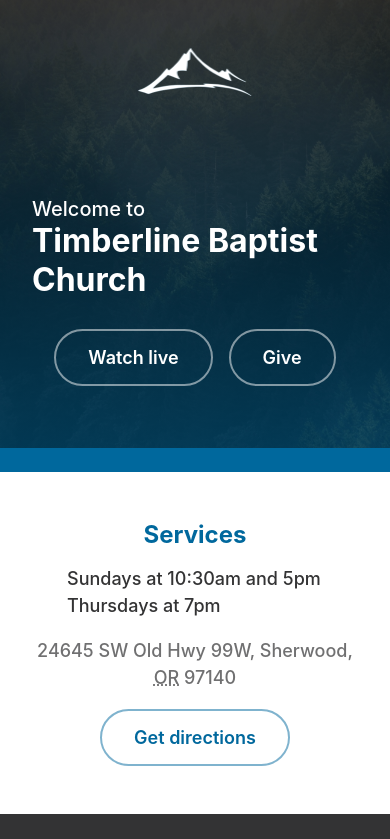
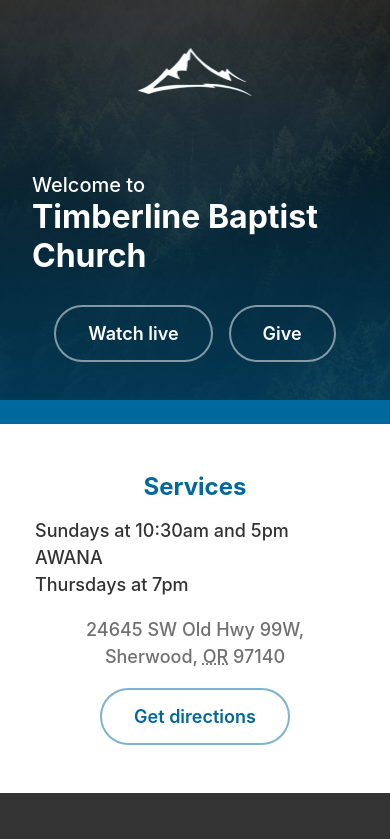
Before and after one commit to jonsuh/timberline-baptist, a React (Create React App) app: page / in a window 390 px wide. Shown: the top 839 px of the page. Built offline with nearby package versions, Linux system fonts and the light colour scheme.

Commit message:
Improve responsiveness. Update info.

```diff
--- a/src/App.css
+++ b/src/App.css
@@ -47,6 +47,10 @@
   background-color: rgba(var(--link-color-rgb), 0.1);
 }
 
-.d-if {
+.d--if {
   display: inline-flex;
 }
+
+.ws--nw {
+  white-space: nowrap;
+}
--- a/src/App.js
+++ b/src/App.js
@@ -26,7 +26,7 @@
                     url(${hero});
   background-color: var(--blue);
   background-size: cover;
-  height: 28rem;
+  height: 25rem;
   display: flex;
   flex-direction: column;
 
@@ -49,6 +49,10 @@
   padding-bottom: 1rem;
 
   img { height: 3rem }
+
+  @media (min-width: 32rem) {
+    padding-top: 7rem;
+  }
 `
 function Header() {
   return (
@@ -141,7 +145,7 @@
 
   .times {
     text-align: left;
-    max-width: 16rem;
+    max-width: 20rem;
     margin-left: auto;
     margin-right: auto;
   }
@@ -155,16 +159,17 @@
     <section className={cx("section", INFO_STYLES)}>
       <h2>Services</h2>
       <p className="times">
-        Sundays at 10:30am and 5pm<br />
+        Sundays at 10:30am and 5pm AWANA<br />
         Thursdays at 7pm
       </p>
       <p className="address">
         24645 SW Old Hwy 99W,
-        Sherwood, <abbr title="Oregon">OR</abbr> 97140
+        {" "}
+        <span className="ws--nw">Sherwood, <abbr title="Oregon">OR</abbr> 97140</span>
       </p>
       <ExternalLink
         href="https://www.google.com/maps/dir//Timberline+Baptist+Church+24645+SW+Old+Highway+99West,+Sherwood,+OR+97140"
-        className="link d-if"
+        className="link d--if"
       >Get directions</ExternalLink>
     </section>
   )
```
